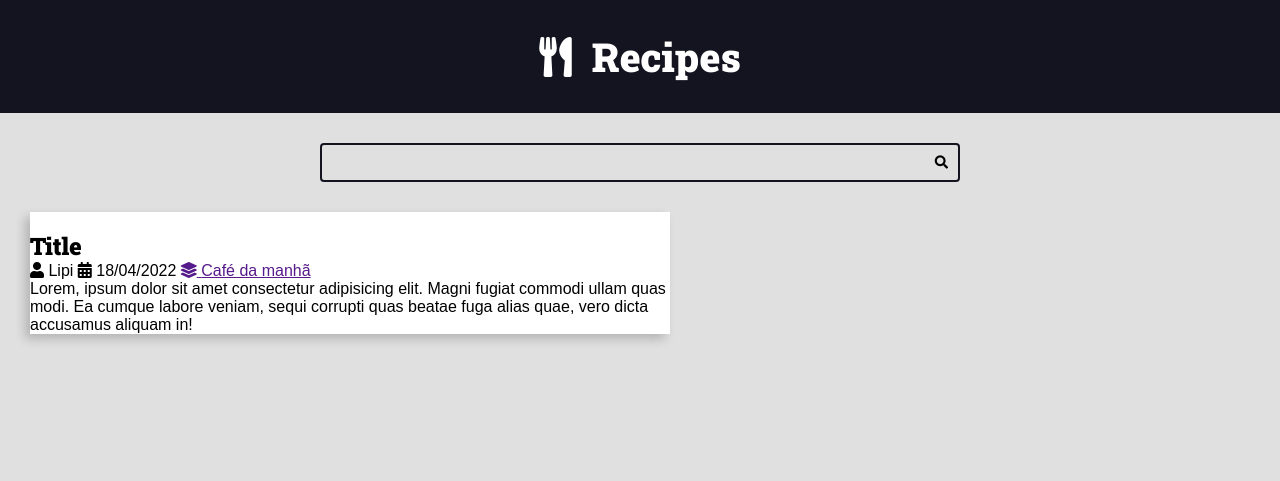
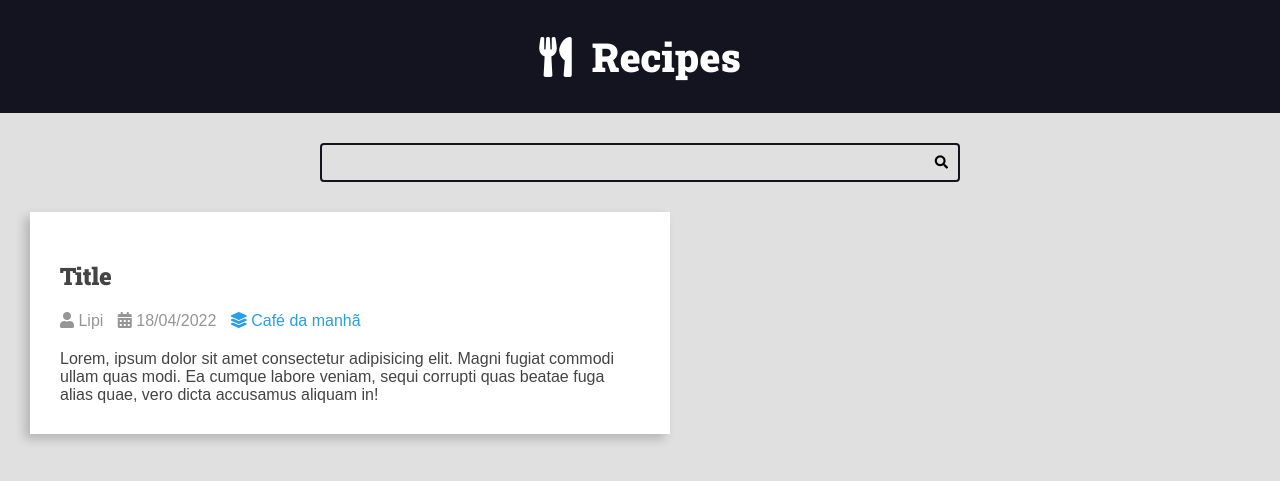
Before and after one commit to luisgs7/recipes-django-app, a Django app: page / in a window 1280 px wide. Shown: the top 481 px of the page. Run offline with Django 4.2, Linux system fonts and the light colour scheme; parts of the project's set-up code (start-up, migrations or seed data) failed here and were passed over; some libraries are stand-ins or nearby versions.

Commit message:
update read

```diff
--- a/recipes/templates/recipes/partials/head.html
+++ b/recipes/templates/recipes/partials/head.html
@@ -79,6 +79,7 @@
             font-size: 1.6rem;
             font-family: var(--font-primary);
             background: var(--color-gray-1);
+            color: var(--color-dark-text);
         }
 
         h1,
@@ -185,6 +186,36 @@
 
         .recipe-list-item:hover{
             transform: scale(1.02);
+            box-shadow: -8px 8px 18px rgba(0, 0, 0, .25);
+        }
+
+        .recipe-title-container {
+            padding: var(--spacing-gutter-medium);
+            padding-bottom: 2rem;
+        }
+
+        .recipe-author {
+            padding: 0 var(--spacing-gutter-medium);
+        }
+
+        .recipe-content {
+            padding: var(--spacing-gutter-medium);
+            padding-top: 2rem;
+        }
+
+        .recipe-author-item {
+            color: var(--color-gray-4);
+            margin-right: 1rem;
+        }
+
+        .recipe-author a {
+            color: var(--color-primary);
+            transition: all 300ms ease-in-out;
+            text-decoration: none;
+        }
+
+        .recipe-author a:hover {
+            color: var(--color-primary-dark);
         }
 
     </style>
```
